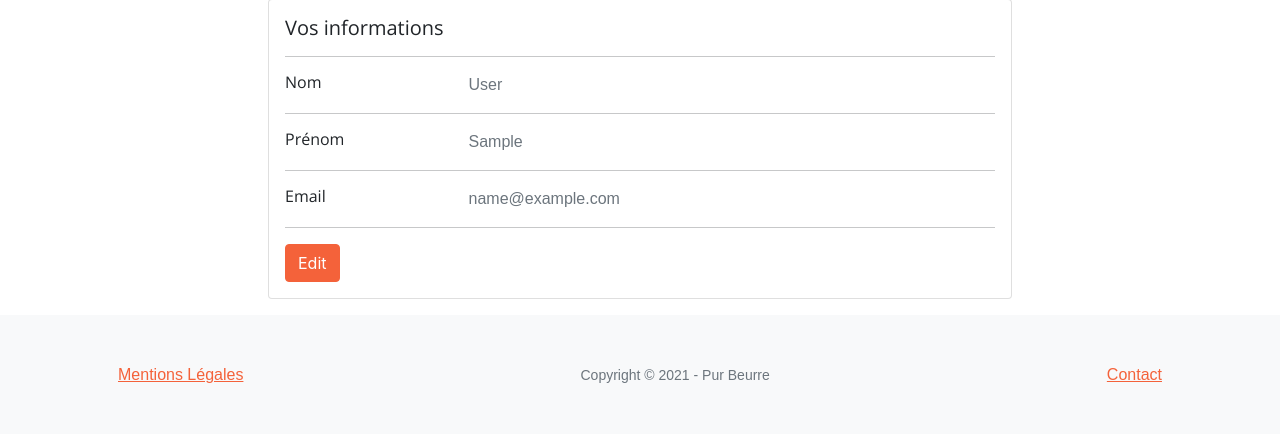
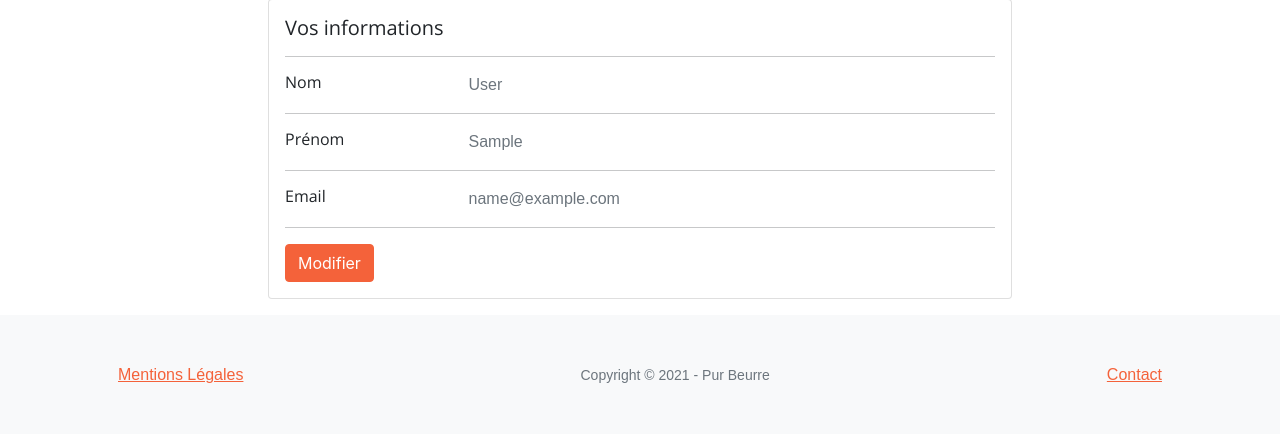
Before and after one commit to Dylamn/pur-beurre-django, a Django app: page /accounts/profile/ in a window 1280 px wide. Shown: the part 131-565 px from the top of the page. Run offline with Django 3.2, Linux system fonts and the light colour scheme; the visitor is signed in with stand-in values (Sample User, id 1); some libraries are stand-ins or nearby versions; some web fonts are replaced.

Commit message:
Few Translation from english to french

```diff
--- a/purbeurre/account/templates/account/profile.html
+++ b/purbeurre/account/templates/account/profile.html
@@ -38,8 +38,8 @@
                     <hr>
                     <div class="row">
                         <div class="col-sm-12">
-                            {# TODO: url tag to the edit view #}
-                            <a href="#" class="btn btn-primary" target="_blank">Edit</a>
+                            {# TODO: Project upgrade -> modify profile #}
+                            <a href="#" class="btn btn-primary" disabled="true">Modifier</a>
                         </div>
                     </div>
                 </div>
--- a/purbeurre/templates/registration/login.html
+++ b/purbeurre/templates/registration/login.html
@@ -35,7 +35,7 @@
                                    placeholder="mot de passe" required>
                         </div>
                         <div class="d-flex justify-content-center mt-3 login_container">
-                            <button type="submit" id="login_button" class="btn login_btn">Login</button>
+                            <button type="submit" id="login_button" class="btn login_btn">Connexion</button>
                         </div>
                         <input type="hidden" name="next" value="{{ next }}"/>
                     </form>
```
